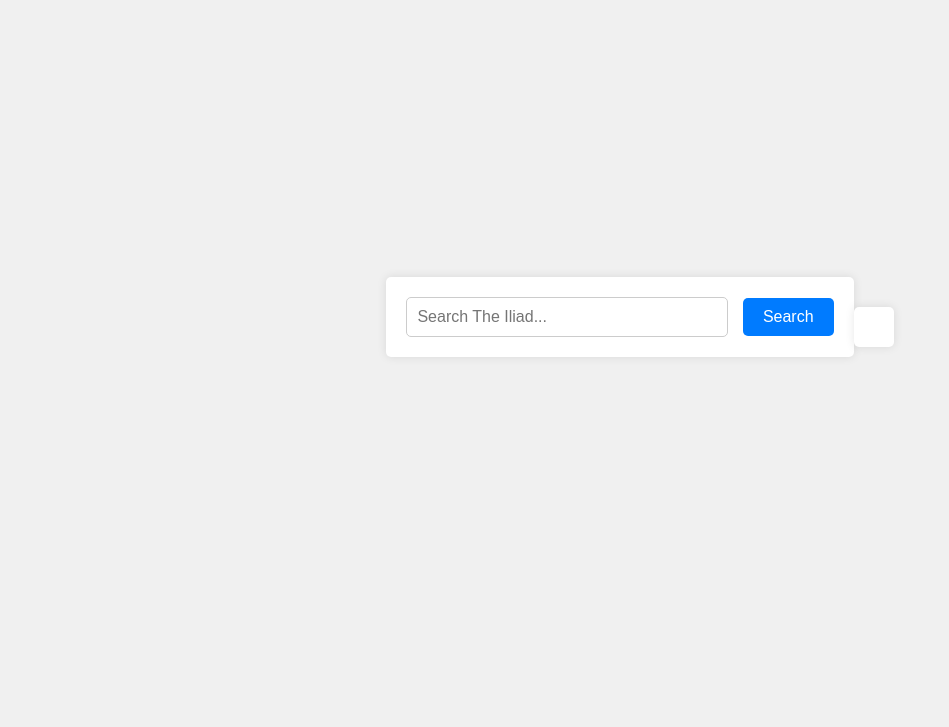
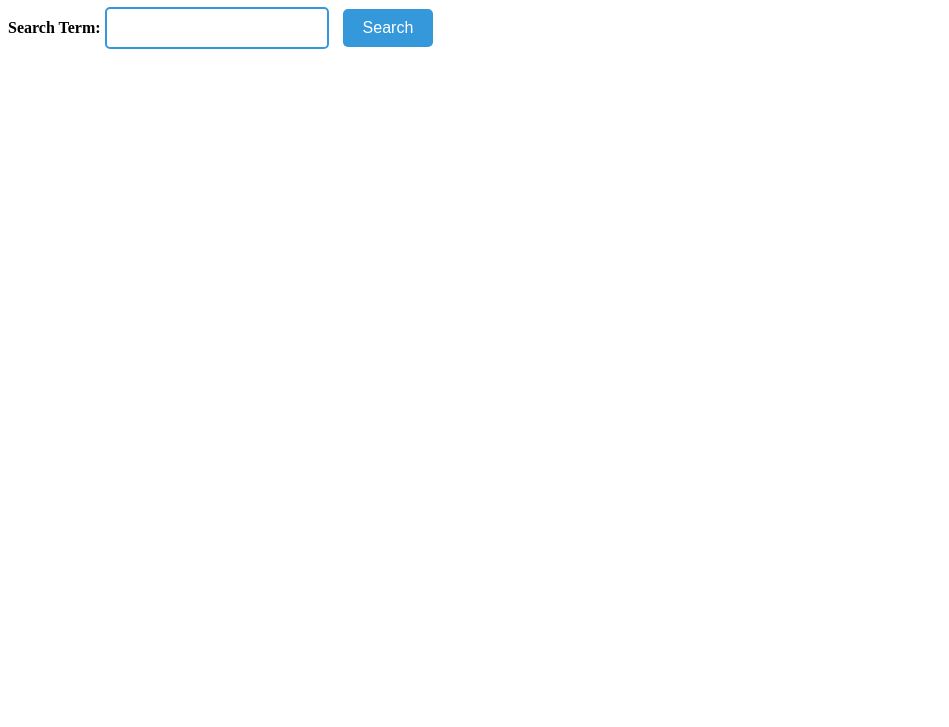
Before and after one commit to brodeeC/HMTWordSearch, a plain HTML site: page index.html in a window 1280 px wide. Shown: the part 73-800 px from the top of the page, without its empty margins (0-949 px from the left). Drawn offline with Linux system fonts and the light colour scheme.

Commit message:
updated files to reflect changes
check readme

```diff
--- a/index.html
+++ b/index.html
@@ -2,105 +2,91 @@
 <html lang="en">
 <head>
   <meta charset="UTF-8">
-    <meta name="viewport" content="width=device-width, initial-scale=1.0">
   <title>Iliadic Search</title>
   <style>
-        body {
-            font-family: Arial, sans-serif;
-            margin: 0;
-            padding: 0;
-            display: flex;
-            justify-content: center;
-            align-items: center;
-            height: 100vh;
-            background-color: #f0f0f0;
+    /* Styles as you have defined */
+    #searchTermInput {
+      padding: 10px;
+      font-size: 16px;
+      border: 2px solid #3498db;
+      border-radius: 5px;
+      width: 200px;
+      margin-right: 10px;
     }
-        .search-container {
-            background: white;
-            padding: 20px;
-            border-radius: 5px;
-            box-shadow: 0 0 10px rgba(0, 0, 0, 0.1);
-            text-align: center;
-            margin-bottom: 20px;
+
+    /* Additional styles for clarity */
+    #searchForm {
+      margin-top: 20px;
     }
-        input[type="text"] {
-            width: 300px;
-            padding: 10px;
-            border: 1px solid #ccc;
-            border-radius: 5px;
+
+    #searchForm label {
+      font-weight: bold;
+    }
+
+    #searchForm button {
+      padding: 10px 20px;
       font-size: 16px;
-        }
-        input[type="submit"] {
-            padding: 10px 20px;
-            margin-left: 10px;
+      background-color: #3498db;
+      color: white;
       border: none;
       border-radius: 5px;
-            background-color: #007bff;
-            color: white;
-            font-size: 16px;
       cursor: pointer;
     }
-        .results-container {
-            background: white;
-            padding: 20px;
-            border-radius: 5px;
-            box-shadow: 0 0 10px rgba(0, 0, 0, 0.1);
-            text-align: center;
+
+    #searchForm button:hover {
+      background-color: #2980b9;
     }
   </style>
-</head>
-<body>
+  <script>
+    async function handleSearch(event) {
+      event.preventDefault();
 
-<div class="search-container">
-    <form action="/search" method="POST" enctype="multipart/form-data" id="searchForm">
-        <input type="text" id="searchBox" name="term" value="" placeholder="Search The Iliad...">
-        <input type="submit" value="Search">
-    </form>
-</div>
+      const searchTermInput = document.getElementById("searchTermInput");
+      if (!searchTermInput) {
+        console.error('Element with ID "searchTermInput" not found.');
+        return;
+      }
 
-<div class="results-container" id="searchResults">
-    <!-- Search results will be displayed here dynamically -->
-</div>
+      const searchTerm = searchTermInput.value.trim(); // Trim whitespace
 
+      if (searchTerm === "") {
+        console.error('Search term is empty.');
+        return;
+      }
 
-<script>
-    document.getElementById('searchForm').onsubmit = function(event) {
-        event.preventDefault();
-        const searchTerm = document.getElementById('searchBox').value;
-
-        fetch(`/search`, {
+      try {
+        const response = await fetch('/search', {
           method: 'POST',
           headers: {
             'Content-Type': 'application/json'
           },
-            body: JSON.stringify({ term: searchTerm })
-        })
-        .then(response => response.json())
-        .then(data => {
-            displaySearchResults(data);  // Call function to display results
-        })
-        .catch(error => {
-            console.error('Error fetching search results:', error);
+          body: JSON.stringify({ query: searchTerm }) // Ensure consistent key with server-side expectation
           });
+
+        if (!response.ok) {
+              throw new Error(`HTTP error! Status: ${response.status}`);
         }
 
-    function displaySearchResults(results) {
-        const resultsContainer = document.getElementById('searchResults');
-        resultsContainer.innerHTML = '';  // Clear previous results
 
-        if (results !== 0) {
-            const resultElement = document.createElement('p');
-            resultElement.textContent = `Search results: ${results}`;
-            resultsContainer.appendChild(resultElement);
-        } else {
-            resultsContainer.textContent = 'No results found.';
-        }
+        const result = await response.json();
+
+        // Redirect to results page with encoded search results
+        window.location.href = `/results.html?results=${encodeURIComponent(result.results)}`;
+
+        } catch (error) {
+            console.error('Error processing search:', error);
+            // ... display an error message to the user
+        };
+
     }
   </script>
-
-
-
-
-
+</head>
+<body>
+  <h1>Iliadic Search</h1>
+  <form id="searchForm" onsubmit="handleSearch(event)">
+    <label for="searchTermInput">Search Term:</label>
+    <input type="text" id="searchTermInput" name="searchTerm" key = "query">
+    <button type="submit">Search</button>
+  </form>
 </body>
 </html>
```
Also changed, not shown: results.html (added, +19 -0 lines), 2 other files. Lines whose indentation alone changed are shown as unchanged.
